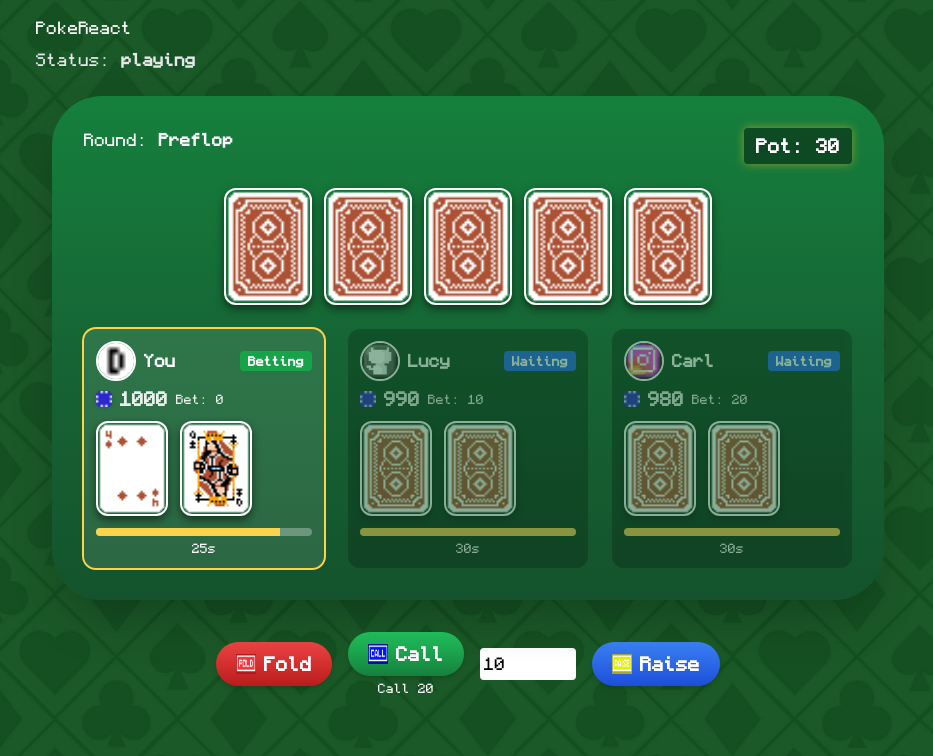
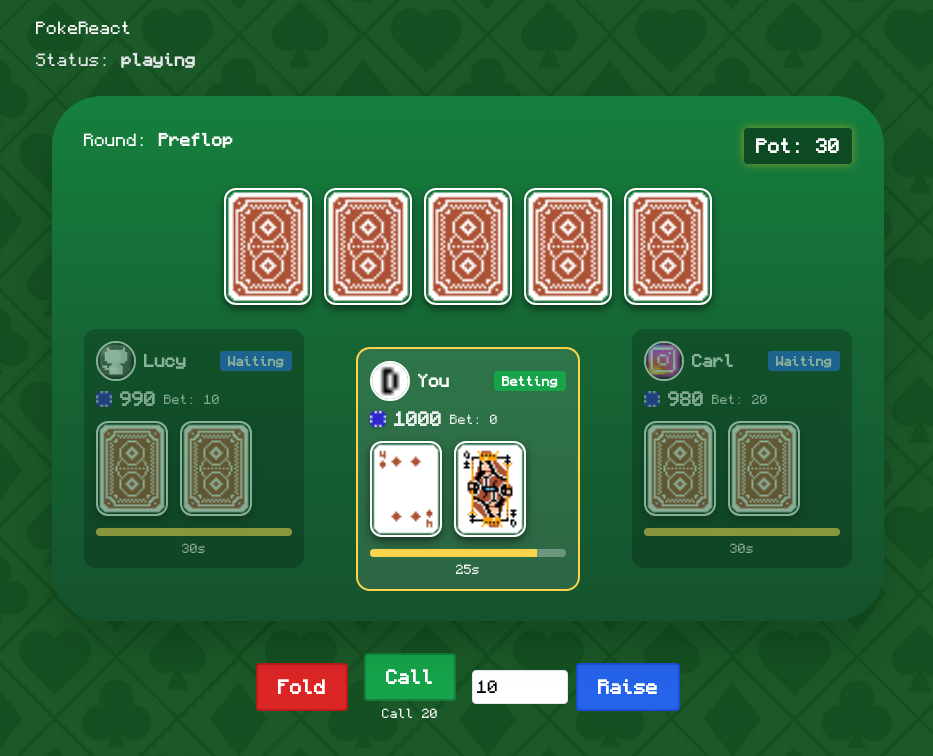
Before and after one commit to fjrmhri/Simple-Poker-Game, a React (Create React App) app: page / in a window 1280 px wide. Shown: the top 756 px of the page, without its empty margins (172-1105 px from the left). Built offline with nearby package versions, Linux system fonts and the light colour scheme.

Commit message:
feat: refine poker table UI

```diff
--- a/src/App.js
+++ b/src/App.js
@@ -102,11 +102,16 @@ export default function App() {
 
         <PokerTable state={state} pot={pot} winners={winners} />
 
-        {state.currentPlayer === 0 &&
-          status === "playing" &&
-          !state.players[0].folded && (
-            <ActionBar actions={availableActions} onAction={handleAction} />
-          )}
+          <ActionBar
+            actions={
+              state.currentPlayer === 0 &&
+              status === "playing" &&
+              !state.players[0].folded
+                ? availableActions
+                : []
+            }
+            onAction={handleAction}
+          />
 
         {status !== "playing" && winners.length > 0 && (
           <WinnerModal
--- a/src/components/ActionBar.jsx
+++ b/src/components/ActionBar.jsx
@@ -1,82 +1,67 @@
 // src/components/ActionBar.jsx
 import React, { useState } from "react";
 
-const ICONS = {
-  fold: "/assets/buttons/fold.png",
-  call: "/assets/buttons/call.png",
-  check: "/assets/buttons/check.png",
-  bet: "/assets/buttons/bet.png",
-  raise: "/assets/buttons/raise.png",
-};
-
-export default function ActionBar({ actions, onAction }) {
+export default function ActionBar({ actions = [], onAction }) {
   const [amount, setAmount] = useState(10);
 
-  const renderBtn = (label, handler, color, icon) => (
+  const renderBtn = (label, handler, color, disabled) => (
     <button
       onClick={handler}
-      className={`flex items-center gap-2 px-5 py-2 rounded-full text-white text-lg font-semibold shadow-md bg-gradient-to-b ${color} transition-all duration-200 hover:scale-105 hover:shadow-xl`}
+      disabled={disabled}
+      className={`px-5 py-2 border-2 rounded text-lg font-semibold transition-all duration-300 ease-in-out ${
+        disabled
+          ? "bg-gray-500 border-gray-600 text-gray-300 cursor-not-allowed opacity-60"
+          : `${color} text-white hover:brightness-110`
+      }`}
     >
-      <img src={icon} alt="" className="w-5 h-5" />
       {label}
     </button>
   );
-
-  if (!actions || !actions.length) return null;
 
   const hasBet = actions.find((a) => a.type === "bet");
   const call = actions.find((a) => a.type === "call");
   const check = actions.find((a) => a.type === "check");
   const fold = actions.find((a) => a.type === "fold");
 
+  const callOrCheck = call
+    ? { label: "Call", disabled: false }
+    : check
+    ? { label: "Check", disabled: false }
+    : { label: "Call/Check", disabled: true };
+
   return (
     <div className="mt-4 flex flex-wrap gap-4 items-center justify-center">
-      {fold &&
-        renderBtn(
-          "Fold",
-          () => onAction("fold"),
-          "from-red-500 to-red-700",
-          ICONS.fold
-        )}
+      {renderBtn("Fold", () => onAction("fold"), "bg-red-600 border-red-700", !fold)}
 
-      {check &&
-        renderBtn(
-          "Check",
-          () => onAction("check"),
-          "from-gray-500 to-gray-700",
-          ICONS.check
-        )}
-
-      {call && (
       <div className="flex flex-col items-center">
         {renderBtn(
-            "Call",
-            () => onAction("call"),
-            "from-green-500 to-green-700",
-            ICONS.call
+          callOrCheck.label,
+          () => onAction(call ? "call" : "check"),
+          "bg-green-600 border-green-700",
+          callOrCheck.disabled
         )}
+        {call && (
           <span className="text-xs mt-1">Call {call.amount}</span>
+        )}
       </div>
-      )}
 
-      {hasBet && (
-        <>
+      <div className="flex items-center gap-2">
         <input
           type="number"
           value={amount}
-            min={hasBet.min ?? 1}
-            max={hasBet.max ?? 9999}
+          min={hasBet?.min ?? 1}
+          max={hasBet?.max ?? 9999}
           onChange={(e) => setAmount(parseInt(e.target.value || "0", 10))}
-            className="w-24 p-1 rounded text-black"
+          disabled={!hasBet}
+          className="w-24 p-1 border rounded text-black disabled:bg-gray-200 disabled:text-gray-500 transition-colors duration-300 ease-in-out"
         />
         {renderBtn(
           check ? "Bet" : "Raise",
           () => onAction("bet", amount),
-            "from-blue-500 to-blue-700",
-            check ? ICONS.bet : ICONS.raise
+          "bg-blue-600 border-blue-700",
+          !hasBet
         )}
-        </>
-      )}
+      </div>
     </div>
   );
 }
--- a/src/components/CardImg.jsx
+++ b/src/components/CardImg.jsx
@@ -14,7 +14,7 @@ export default function CardImg({ card, w = 72 }) {
     <motion.img
       initial={{ rotateY: 90, opacity: 0 }}
       animate={{ rotateY: 0, opacity: 1 }}
-      transition={{ duration: 0.5 }}
+      transition={{ duration: 0.5, ease: "easeInOut" }}
       src={imgSrc(card)}
       alt={card?.back ? "Back" : `${card?.rank ?? "?"}${card?.suit ?? ""}`}
       style={{
--- a/src/components/PlayerSeat.jsx
+++ b/src/components/PlayerSeat.jsx
@@ -54,7 +54,7 @@ export default function PlayerSeat({
     : "bg-blue-600";
   return (
     <div
-      className={`p-3 min-w-[220px] rounded-xl text-white ${
+      className={`p-3 min-w-[220px] rounded-xl text-white transition-all duration-300 ease-in-out ${
         isTurn ? "bg-white/10 ring-2 ring-amber-300" : "bg-black/40"
       } ${round !== "Showdown" && !isTurn ? "opacity-50" : ""}`}
     >
@@ -102,7 +102,7 @@ export default function PlayerSeat({
         <div className="h-2 bg-white/30 rounded overflow-hidden">
           <motion.div
             animate={{ width: `${(timeLeft / MAX_TIME) * 100}%` }}
-            transition={{ ease: "linear", duration: 1 }}
+            transition={{ ease: "easeInOut", duration: 1 }}
             className="h-full bg-amber-300"
           />
         </div>
--- a/src/components/PokerTable.jsx
+++ b/src/components/PokerTable.jsx
@@ -20,6 +20,7 @@ export default function PokerTable({ state, pot, winners }) {
             key={pot}
             initial={{ scale: 0.8 }}
             animate={{ scale: 1 }}
+            transition={{ ease: "easeInOut", duration: 0.3 }}
             className="text-lg font-semibold bg-black/40 px-3 py-1 rounded shadow-[0_0_10px_rgba(251,191,36,0.5)]"
           >
             Pot: <b>{pot}</b>
@@ -33,22 +34,61 @@ export default function PokerTable({ state, pot, winners }) {
           ))}
         </div>
 
-        {/* Players grid */}
-        <div
-          className="grid gap-6"
-          style={{ gridTemplateColumns: "repeat(auto-fit, minmax(230px,1fr))" }}
-        >
-          {players.map((p, i) => (
+        {/* Players layout */}
+        <div className="relative mt-6 h-[260px]">
+          {/* Player (you) at bottom center */}
+          <div className="absolute bottom-0 left-1/2 -translate-x-1/2">
             <PlayerSeat
-              key={i}
-              player={p}
+              player={players[0]}
               community={community}
-              isYou={i === 0}
-              isTurn={i === currentPlayer && round !== "Showdown" && !p.folded}
+              isYou
+              isTurn={
+                0 === currentPlayer && round !== "Showdown" && !players[0].folded
+              }
               round={round}
               reveal={revealEveryone}
             />
-          ))}
+          </div>
+
+          {/* Bots on the sides */}
+          <div className="absolute top-0 left-0 flex flex-col gap-4">
+            {players.slice(1, 1 + Math.ceil((players.length - 1) / 2)).map(
+              (p, idx) => (
+                <PlayerSeat
+                  key={idx + 1}
+                  player={p}
+                  community={community}
+                  isTurn={
+                    idx + 1 === currentPlayer &&
+                    round !== "Showdown" &&
+                    !p.folded
+                  }
+                  round={round}
+                  reveal={revealEveryone}
+                />
+              )
+            )}
+          </div>
+
+          <div className="absolute top-0 right-0 flex flex-col gap-4 items-end">
+            {players
+              .slice(1 + Math.ceil((players.length - 1) / 2))
+              .map((p, idx) => (
+                <PlayerSeat
+                  key={idx + 1 + Math.ceil((players.length - 1) / 2)}
+                  player={p}
+                  community={community}
+                  isTurn={
+                    idx + 1 + Math.ceil((players.length - 1) / 2) ===
+                      currentPlayer &&
+                    round !== "Showdown" &&
+                    !p.folded
+                  }
+                  round={round}
+                  reveal={revealEveryone}
+                />
+              ))}
+          </div>
         </div>
 
         {/* Winners */}
```
Lines whose indentation alone changed are shown as unchanged.
